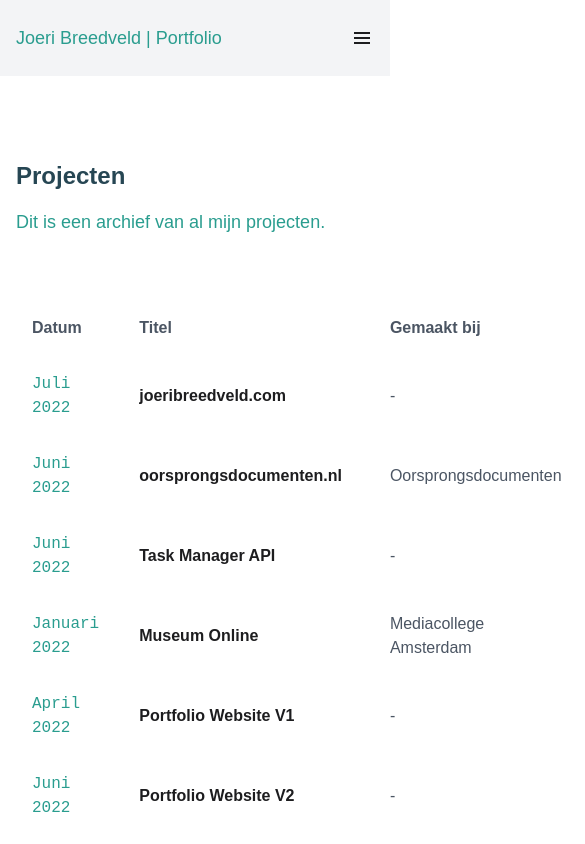
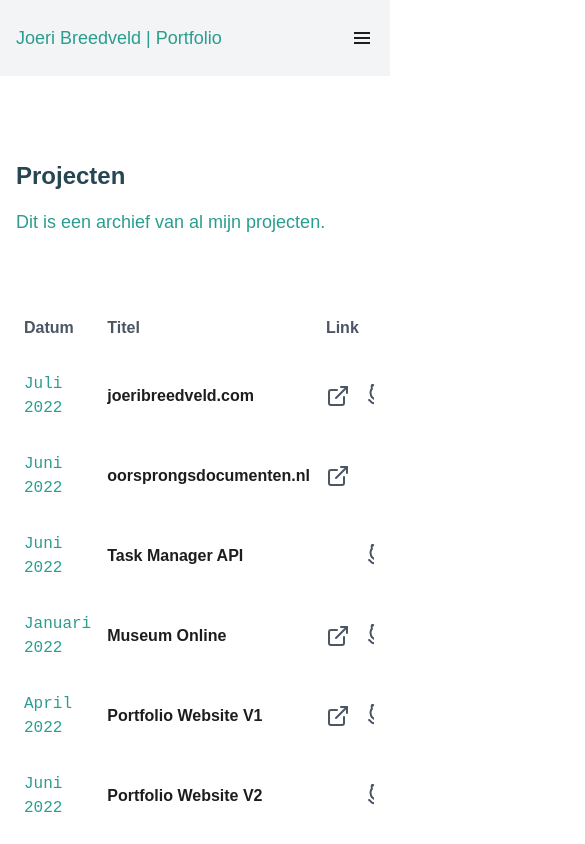
Before and after one commit to joeribreedveld/portfolio-website-v4, a Next.js app: page /projects in a window 390 px wide. Shown: the top 844 px of the page, 585 px wide, since content can reach past the window. Built offline with nearby package versions, Linux system fonts and the light colour scheme.

Commit message:
feat(projects): trying to get the table responsive, change padding, change table css

```diff
--- a/pages/projects.tsx
+++ b/pages/projects.tsx
@@ -9,7 +9,7 @@ const Projects: NextPage = () => {
 	const projectsList = projects.map((project) => {
 		const skillList = project[0].skills.map((skill) => {
 			return (
-				<span key={skill} className='mr-6 text-sm'>
+				<span key={skill} className='text-sm pr-4'>
 					{skill}
 				</span>
 			)
@@ -17,11 +17,11 @@ const Projects: NextPage = () => {
 
 		return (
 			<tr key={project[0].id} className='hover:bg-gray-100'>
-				<td className='py-4 px-4 rounded-l-lg text-secondary font-mono'>{project[0].date}</td>
-				<td className='py-4 px-6 font-bold'>{project[0].title}</td>
-				<td className='py-4 px-6 text-gray-600'>{project[0].madeat}</td>
-				<td className='py-4 px-6 text-gray-600'>{skillList}</td>
-				<td className='py-4 px-6 pr-0'>
+				<td className='py-4 px-2 rounded-l-lg text-secondary font-mono'>{project[0].date}</td>
+				<td className='py-4 px-2 font-bold'>{project[0].title}</td>
+				<td className='py-4 px-2 text-gray-600 hidden md:table-cell'>{project[0].madeat}</td>
+				<td className='py-4 px-2 text-gray-600 hidden md:table-cell'>{skillList}</td>
+				<td className='py-4 px-2 pr-0'>
 					{project[0].live ? (
 						<a href={project[0].live} target='_blank' rel='noreferrer'>
 							<FiExternalLink size={24} className='text-gray-600' />
@@ -30,7 +30,7 @@ const Projects: NextPage = () => {
 						""
 					)}
 				</td>
-				<td className='py-4 pl-0 px-6 rounded-r-lg'>
+				<td className='py-4 pl-0 px-2 rounded-r-lg'>
 					{project[0].github ? (
 						<a href={project[0].github} target='_blank' rel='noreferrer'>
 							<FiGithub size={24} className='text-gray-600' />
@@ -47,18 +47,20 @@ const Projects: NextPage = () => {
 		<div className='page-padding-x page-padding-y'>
 			<h2 className='text-2xl font-bold pb-4 text-primary'>Projecten</h2>
 			<p className='pb-16 text-secondary text-lg'>Dit is een archief van al mijn projecten.</p>
-			<table className='table-auto text-left w-full'>
+			<div className='overflow-auto'>
+				<table className='table text-left w-full border-collapse overflow-auto'>
 					<thead className='text-gray-600 font-bold'>
 						<tr>
-						<th className='py-4 px-4'>Datum</th>
-						<th className='py-4 px-6'>Titel</th>
-						<th className='py-4 px-6'>Gemaakt bij</th>
-						<th className='py-4 px-6'>Gemaakt met</th>
-						<th className='py-4 px-6'>Link</th>
+							<th className='py-4 px-2'>Datum</th>
+							<th className='py-4 px-2'>Titel</th>
+							<th className='py-4 px-2 hidden md:table-cell'>Gemaakt bij</th>
+							<th className='py-4 px-2 hidden md:table-cell'>Gemaakt met</th>
+							<th className='py-4 px-2'>Link</th>
 						</tr>
 					</thead>
 					<tbody>{projectsList}</tbody>
 				</table>
+			</div>
 		</div>
 	)
 }
```
Lines whose indentation alone changed are shown as unchanged.
